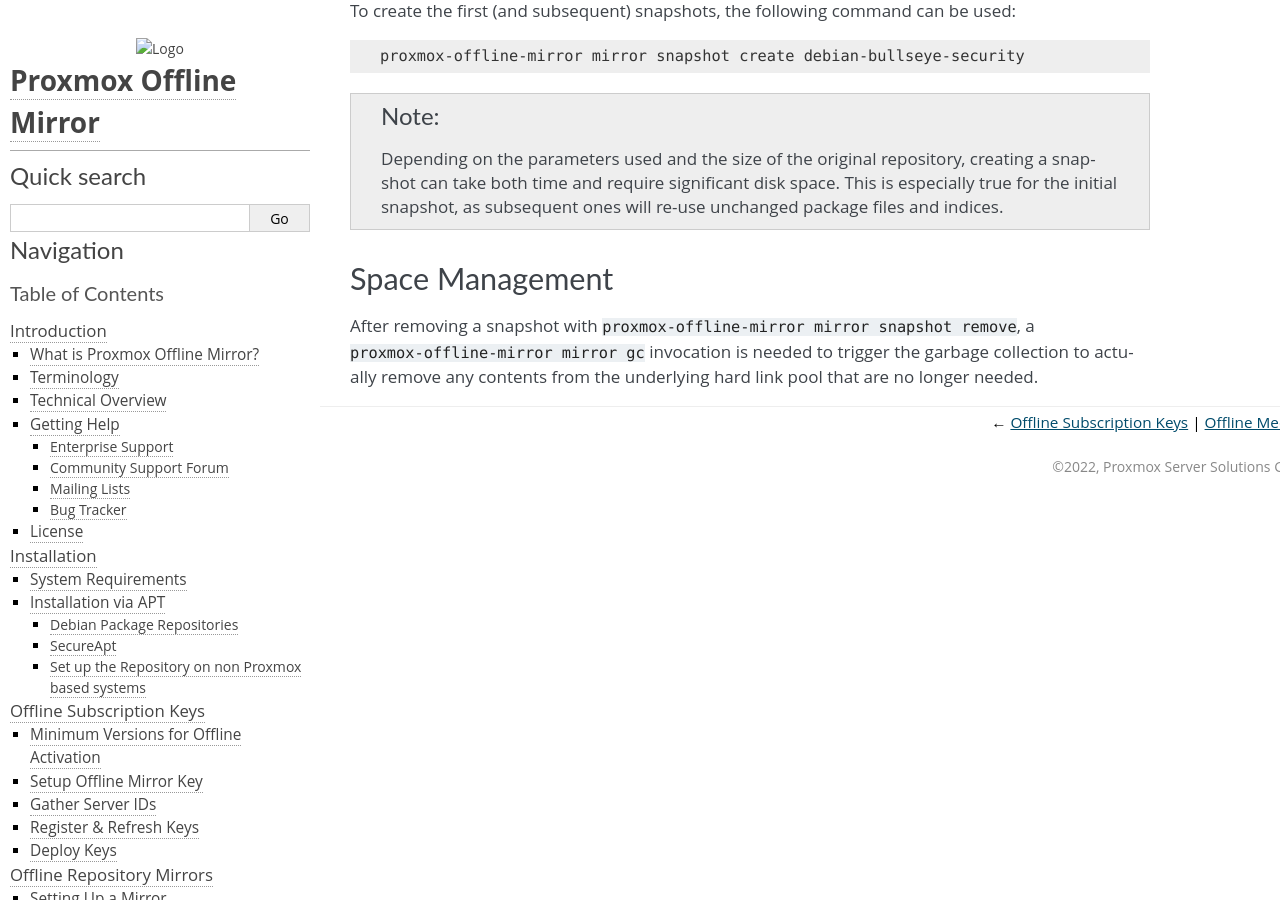
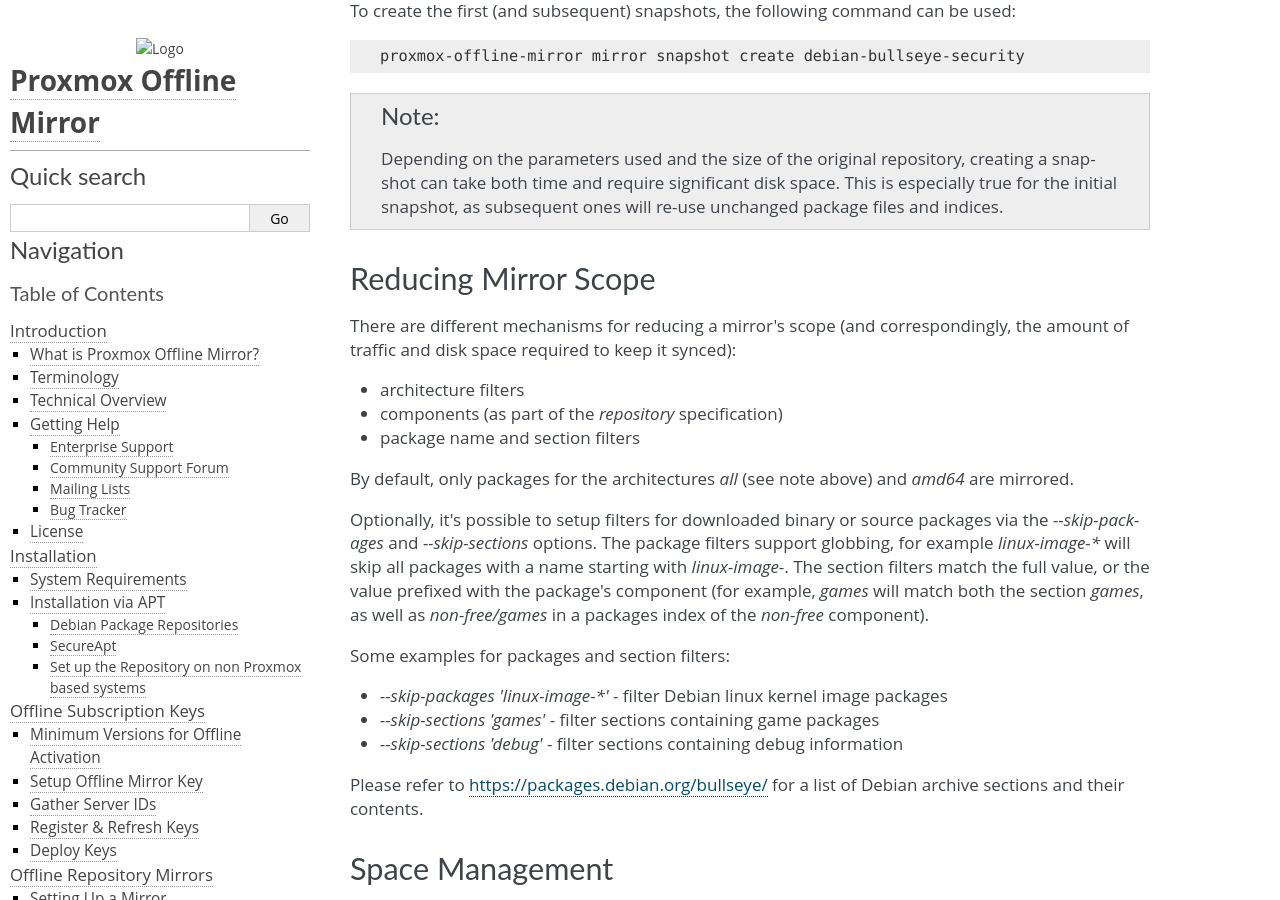
Before and after one commit to proxmox/proxmox-offline-mirror, a Sphinx documentation site: the page built from docs/offline-mirror.rst, in a window 1280 px wide and 900 px high, scrolled down 1135 px. Built offline with Sphinx 7.4.7, drawn with Linux system fonts in a browser that asks for light colours; some of the changed text lies outside the part shown.

Commit message:
docs: add section/package filters
Signed-off-by: Fabian Grünbichler <f.gruenbichler@proxmox.com>

```diff
--- a/docs/offline-mirror.rst
+++ b/docs/offline-mirror.rst
@@ -52,6 +52,34 @@
   snapshot can take both time and require significant disk space. This is especially true for the
   initial snapshot, as subsequent ones will re-use unchanged package files and indices.
 
+Reducing Mirror Scope
+---------------------
+
+There are different mechanisms for reducing a mirror's scope (and correspondingly, the amount of
+traffic and disk space required to keep it synced):
+
+- architecture filters
+- components (as part of the `repository` specification)
+- package name and section filters
+
+By default, only packages for the architectures `all` (see note above) and `amd64` are mirrored.
+
+Optionally, it's possible to setup filters for downloaded binary or source packages via the
+`--skip-packages` and `--skip-sections` options. The package filters support globbing, for example
+`linux-image-*` will skip all packages with a name starting with `linux-image-`. The section
+filters match the full value, or the value prefixed with the package's component (for example,
+`games` will match both the section `games`, as well as `non-free/games` in a packages index of the
+`non-free` component).
+
+Some examples for packages and section filters:
+
+- `--skip-packages 'linux-image-*'` - filter Debian linux kernel image packages
+- `--skip-sections 'games'` - filter sections containing game packages
+- `--skip-sections 'debug'` - filter sections containing debug information
+
+Please refer to https://packages.debian.org/bullseye/ for a list of Debian archive sections and
+their contents.
+
 Space Management
 ----------------
 
```
